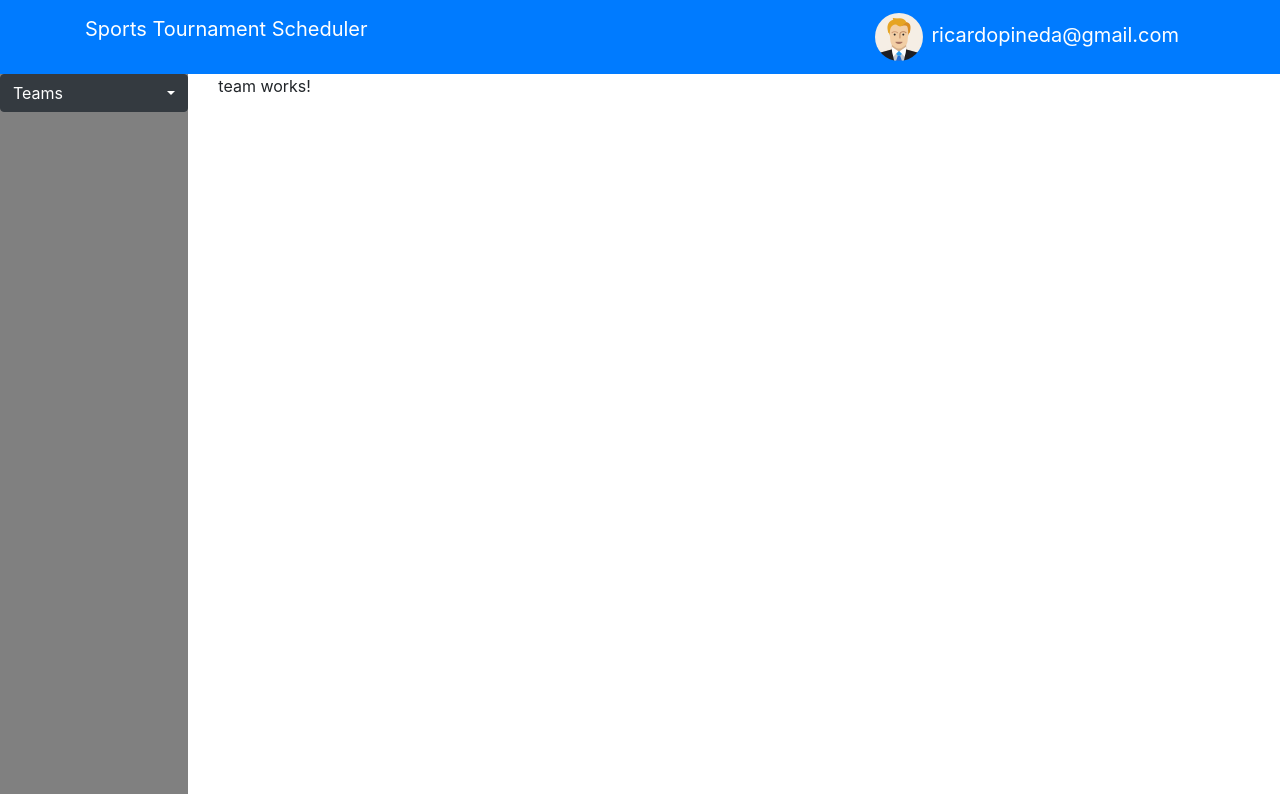
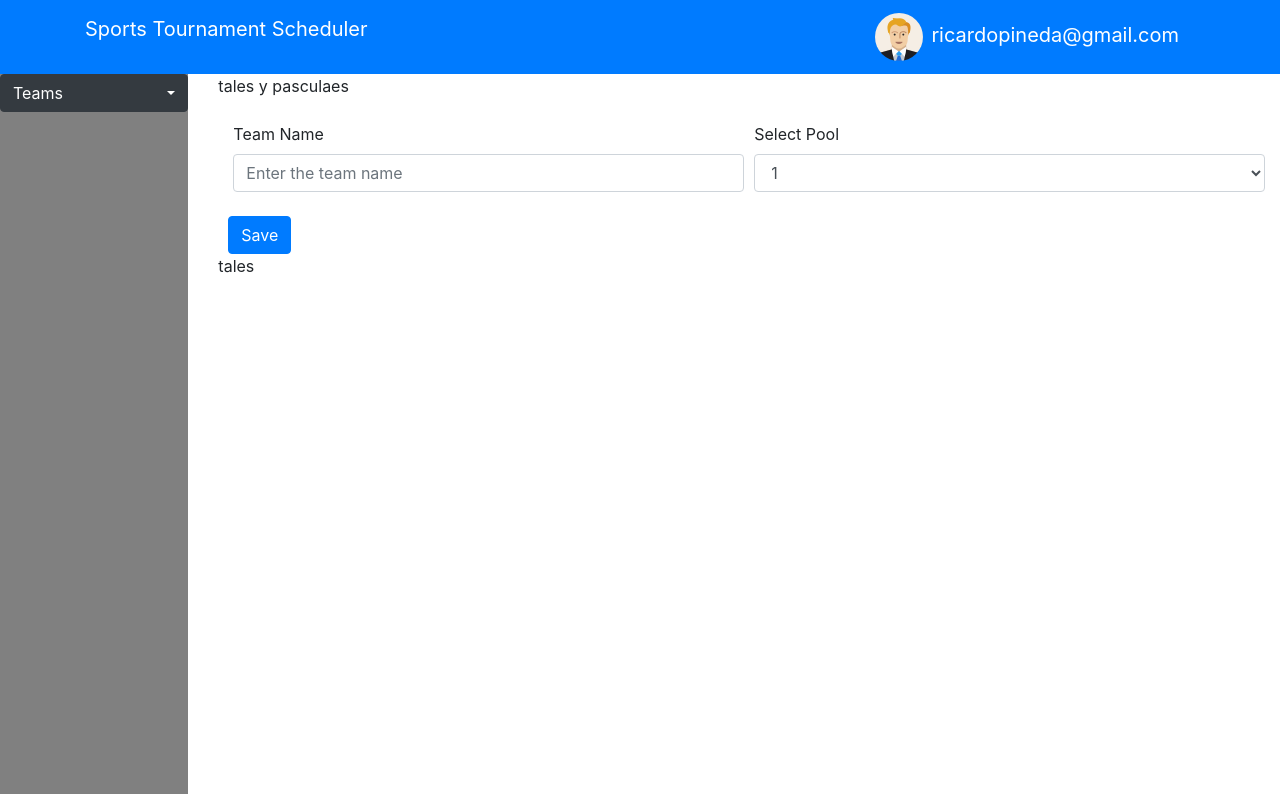
Before and after one commit to PinedaRicard0/FrontSTS, an Angular app: page /teams in a window 1280 px wide. Built offline with nearby package versions, Linux system fonts and the light colour scheme.

Commit message:
Adding new component used for registering new teams and adding routing to it.

```diff
--- a/src/app/app-routing.module.ts
+++ b/src/app/app-routing.module.ts
@@ -1,10 +1,12 @@
 import { NgModule } from '@angular/core';
 import { Routes, RouterModule } from '@angular/router';
 import { TeamComponent } from './main/team/team.component';
+import { TeamCreateComponent } from './main/team/team-create/team-create.component';
 
 const appRoutes: Routes = [
     {path: '', redirectTo: '/teams', pathMatch: 'full'},
     {path: 'teams', component: TeamComponent},
+    {path: 'teams/:categoryId', component: TeamCreateComponent},
 ];
 
 @NgModule({
--- /dev/null
+++ b/src/app/main/team/team-create/team-create.component.html
@@ -0,0 +1,16 @@
+<div class="container mt-4">
+  <form class="form-row">
+    <div class="form-group col-md-6">
+        <label for="teamName">Team Name</label>
+        <input type="text" class="form-control" id="teamName" placeholder="Enter the team name">
+    </div>
+    <div class="form-group col-md-6">
+        <label for="teamPool">Select Pool</label>
+        <select class="form-control" id="teamPool">
+          <option>1</option>
+          <option>2</option>
+        </select>
+      </div>
+    <button type="submit" class="btn btn-primary mt-2">Save</button>
+  </form>
+</div>
--- /dev/null
+++ b/src/app/main/team/team-create/team-create.component.ts
@@ -0,0 +1,27 @@
+import { Component, OnInit } from '@angular/core';
+import { ActivatedRoute, Params } from '@angular/router';
+
+@Component({
+  selector: 'app-team-create',
+  templateUrl: './team-create.component.html',
+  styleUrls: ['./team-create.component.css']
+})
+export class TeamCreateComponent implements OnInit {
+
+  public id: string;
+  constructor(private route: ActivatedRoute) { }
+
+  ngOnInit() {
+    this.id = this.route.snapshot.params['categoryId'];
+    if(this.id == null){
+      this.id = "1";
+    }
+    this.route.params
+      .subscribe(
+        (params: Params) => {
+          this.id = params["categoryId"]
+        }
+      );
+  }
+
+}
--- a/src/app/main/team/team.component.html
+++ b/src/app/main/team/team.component.html
@@ -1,3 +1,3 @@
-<p>
-  team works!
-</p>
+<p>tales y pasculaes</p>
+<app-team-create></app-team-create>
+<p>tales</p>
--- a/src/app/menu/menu/menu.component.html
+++ b/src/app/menu/menu/menu.component.html
@@ -5,7 +5,8 @@
             Teams
         </button>
         <div id="teams" class="collapse" #teams>
-            <a href="#" class="dropdown-item" *ngFor="let c of categories">{{c.name}}</a>
+            <a class="dropdown-item"
+            *ngFor="let c of categories" routerLink="/teams/{{c.id}}">{{c.name}}</a>
         </div>
     </nav>
 </div>
--- a/src/app/menu/menu/menu.component.ts
+++ b/src/app/menu/menu/menu.component.ts
@@ -10,9 +10,9 @@ export class MenuComponent implements OnInit {
 
   teamCategorySelected: string = 'Male'
   categories: Category[] = [
-    new Category('Male', 'Permite únicamente jugar personas del género masculino'),
-    new Category('Female', 'Permite únicamente jugar personas del género femenimo'),
-    new Category('Mixed', 'Permite jugar personas de cualquier género')
+    new Category(1,'Male', 'Permite únicamente jugar personas del género masculino'),
+    new Category(2,'Female', 'Permite únicamente jugar personas del género femenimo'),
+    new Category(3,'Mixed', 'Permite jugar personas de cualquier género')
   ];
   @ViewChild('teams') teamB: ElementRef;
   @ViewChild('fields') fieldB: ElementRef;
--- a/src/app/models/category.model.ts
+++ b/src/app/models/category.model.ts
@@ -1,8 +1,10 @@
 export class Category{
+    public id: number;
     public name: string;
     public description: string;
 
-    constructor(name:string, description: string){
+    constructor(id:number, name:string, description: string){
+        this.id = id;
         this.name = name;
         this.description = description;
     }
```
Also changed, not shown: src/app/app.module.ts (+6 -3 lines), src/app/main/team/team-create/team-create.component.css (added).
